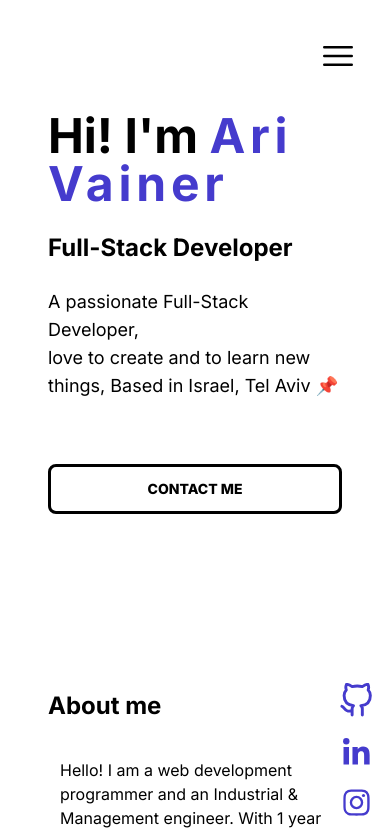
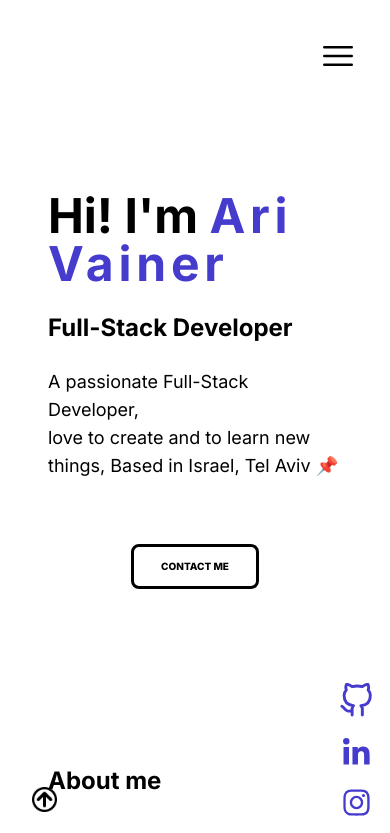
Before and after one commit to Ari7275/my-portfolio, a Next.js app: page / in a window 390 px wide. Shown: the top 833 px of the page. Built offline with nearby package versions, Linux system fonts and the light colour scheme.

Commit message:
more fix

```diff
--- a/app/components/Body.tsx
+++ b/app/components/Body.tsx
@@ -4,6 +4,7 @@ import c_sharp from "../../public/icons/c_sharp.png";
 import c_plus from "../../public/icons/c_plus.png";
 import html from "../../public/icons/html.png";
 import javascript from "../../public/icons/javascript.png";
+import arrow_up from "../../public/icons/arrow_up.png";
 import typescript from "../../public/icons/typescript.png";
 import java_icon from "../../public/icons/java_icon.png";
 import git from "../../public/icons/git.png";
@@ -20,11 +21,26 @@ import ContactMe from "./ContactMe";
 import Projects from "./projects/Projects";
 import { SelectedPage } from "../shared/types";
 import useMediaQuery from "../hooks/useMediaQuery";
+import { ArrowUpIcon } from "@heroicons/react/16/solid";
+import { set } from "react-hook-form";
 
 export default function Body() {
 
     const [hoveredIcon, setHoveredIcon] = useState<string | null>(null);
     const isAboveMediumScreens = useMediaQuery("(min-width: 1060px)");
+    const [isAtEndOfScreen, setIsAtEndOfScreen] = useState(false);
+
+    useEffect(() => {
+        const handleScroll = () => {
+            const isAtEnd = window.innerHeight + window.scrollY >= document.body.offsetHeight;
+            setIsAtEndOfScreen(isAtEnd);
+        };
+
+        window.addEventListener('scroll', handleScroll);
+        return () => {
+            window.removeEventListener('scroll', handleScroll);
+        };
+    }, []);
 
     const icons: Array<{ src: StaticImageData, name: string }> = [
         { src: nodejs, name: 'Node.js' },
@@ -64,9 +80,13 @@ export default function Body() {
                 behavior: 'smooth'
             });
         }
+        if (sectionId === 'contact-me') {
+            setIsAtEndOfScreen(true);
+        }
     }
 
     return (
+        <div>
             <div className="w-full grow flex flex-col gap-16 ">
 
 
@@ -106,6 +126,7 @@ export default function Body() {
                     }
 
                 </section>
+
 
                 < div className="flex justify-center">
                     <button onClick={() => scrollToSection('contact-me')} className="contact-me-btn">
@@ -181,6 +202,22 @@ export default function Body() {
                     <ContactMe />
                 </section>
 
+
+            </div>
+
+            {!isAboveMediumScreens && isAtEndOfScreen &&
+            <button className="fixed left-8 bottom-8" onClick={() => scrollToSection('home')}>
+                <Image
+                    src={arrow_up}
+                    width={25}
+                    height={25}
+                    alt={""}
+                />
+            </button>
+            }
+
+
+
         </div>
     );
 }
--- a/app/globals.css
+++ b/app/globals.css
@@ -334,10 +334,10 @@ body {
   }
 
 .home {
-  @apply flex flex-col gap-16 pt-16 justify-center;
+  @apply flex flex-col gap-16 pt-36 justify-center;
 }
 
 .contact-me-btn{
-  @apply  border-[3px] text-sm rounded-lg font-extrabold border-black transform transition-transform duration-300 hover:scale-125 ;
+  @apply  border-[3px] w-32 bg-white text-[10px] rounded-lg font-extrabold border-black transform transition-transform duration-300 hover:scale-125 ;
 }
 }
--- a/app/page.tsx
+++ b/app/page.tsx
@@ -4,8 +4,22 @@ import Image from "next/image";
 import NavBar from "./components/NavBar";
 import Body from "./components/Body";
 import SideButtons from "./components/SideButtons";
+import { ArrowUpIcon } from "@heroicons/react/16/solid";
 
 export default function Home() {
+
+  function scrollToSection(sectionId: string) {
+    const section = document.getElementById(sectionId);
+    const offset = 100; // Adjust this value to set the desired offset from the top
+    if (section) {
+        const elementPosition = section.getBoundingClientRect().top + window.scrollY;
+        const offsetPosition = elementPosition - offset;
+        window.scrollTo({
+            top: offsetPosition,
+            behavior: 'smooth'
+        });
+    }
+}
 
   return (
 
```
Also changed, not shown: public/icons/arrow_up.png (added). Lines whose indentation alone changed are shown as unchanged.
